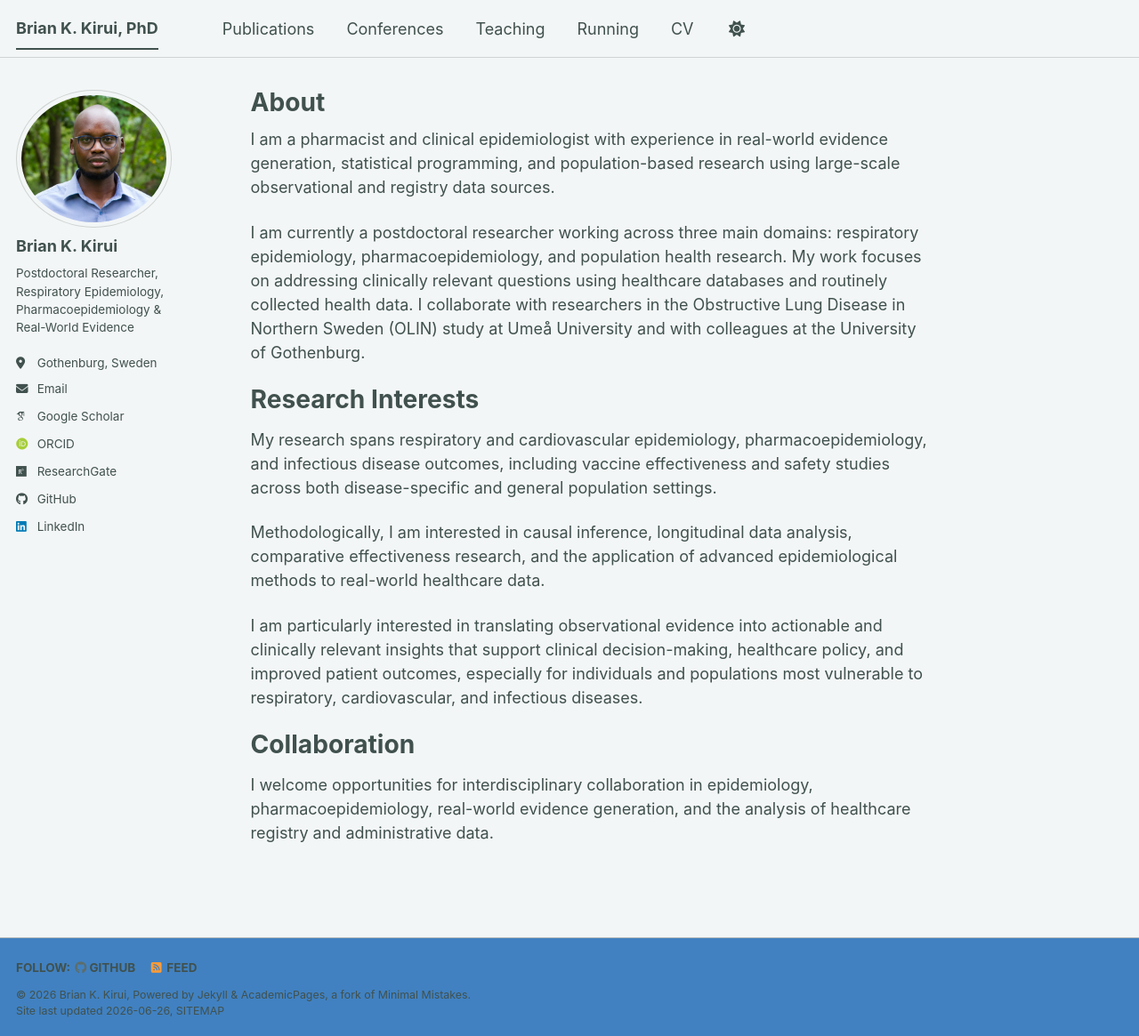
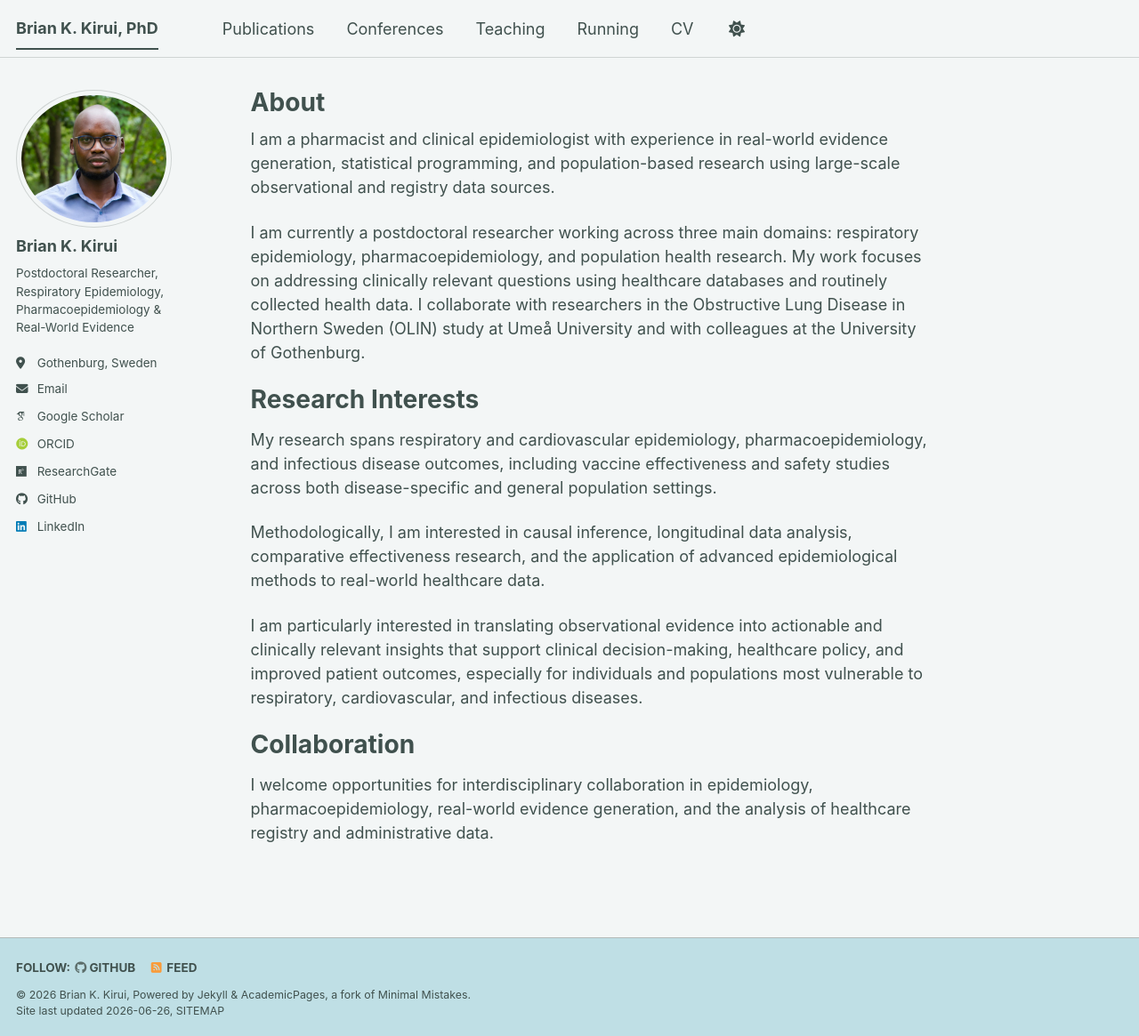
Before and after one commit to BrianKibiwott/briankibiwott.github.io, a Jekyll site: the page built from _pages/about.md, in a window 1280 px wide and 1165 px high. Shown: the whole window at 89% size. Built offline with Jekyll 4.4.1, drawn with Linux system fonts in a browser that asks for light colours; some web fonts are replaced; a script bundle is joined from its source files by our own code; library files that are not in the unit come from our copies.

Commit message:
footer color upd ate

```diff
--- a/_sass/theme/_mint_light.scss
+++ b/_sass/theme/_mint_light.scss
@@ -15,7 +15,7 @@ $text-muted                : #5c6d6a;
 $link                      : #11999e;
 $link-dark                 : mix(#000, $link, 25%);
 $link-light                : mix(#fff, $link, 25%);
-$footer                    :#4181c1;
+$footer                    :#bedfe5f8;
 $border                    : mix(#fff, #40514e, 75%);
 $border-dark               : mix(#fff, #40514e, 60%);
 
```
